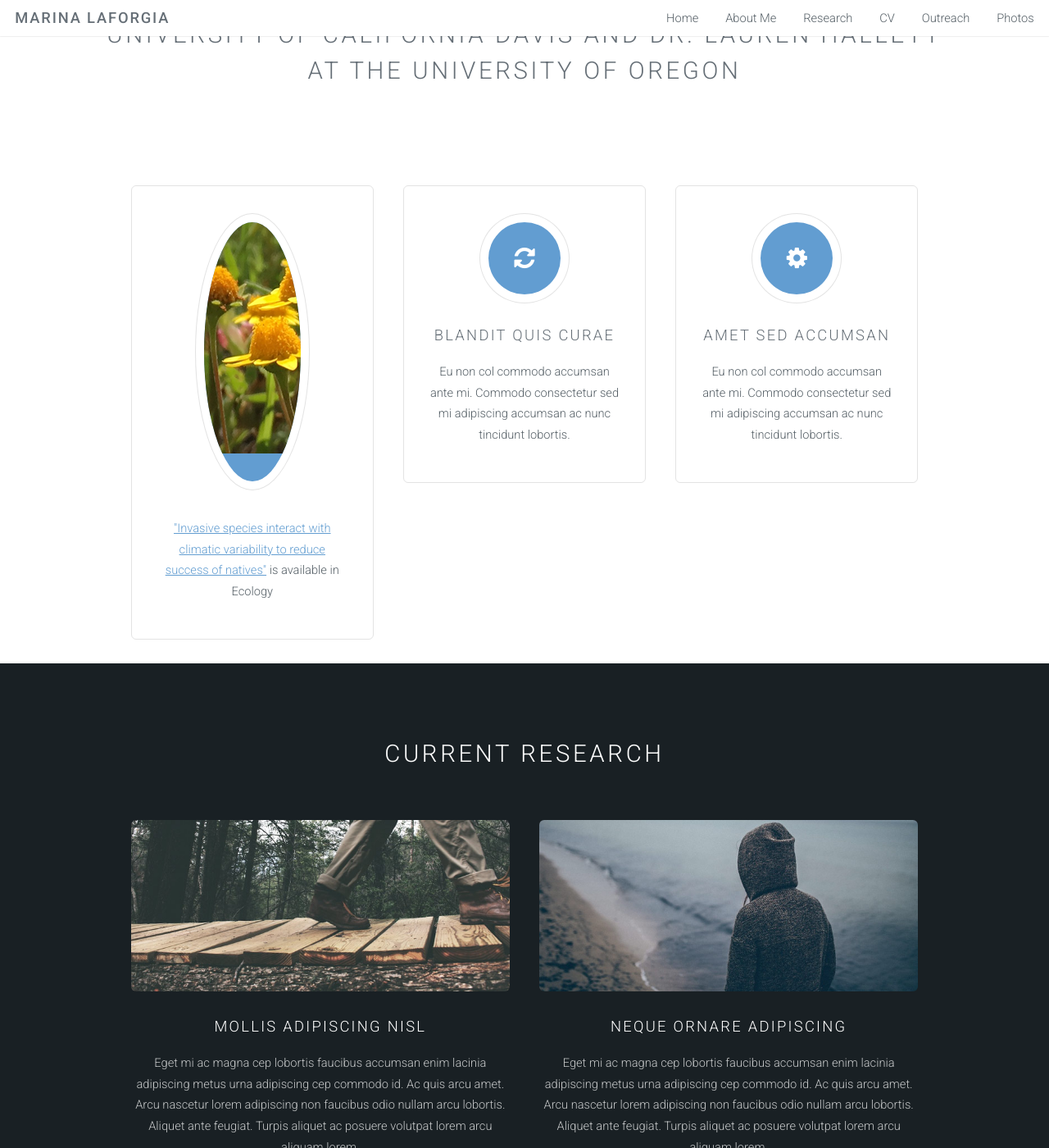
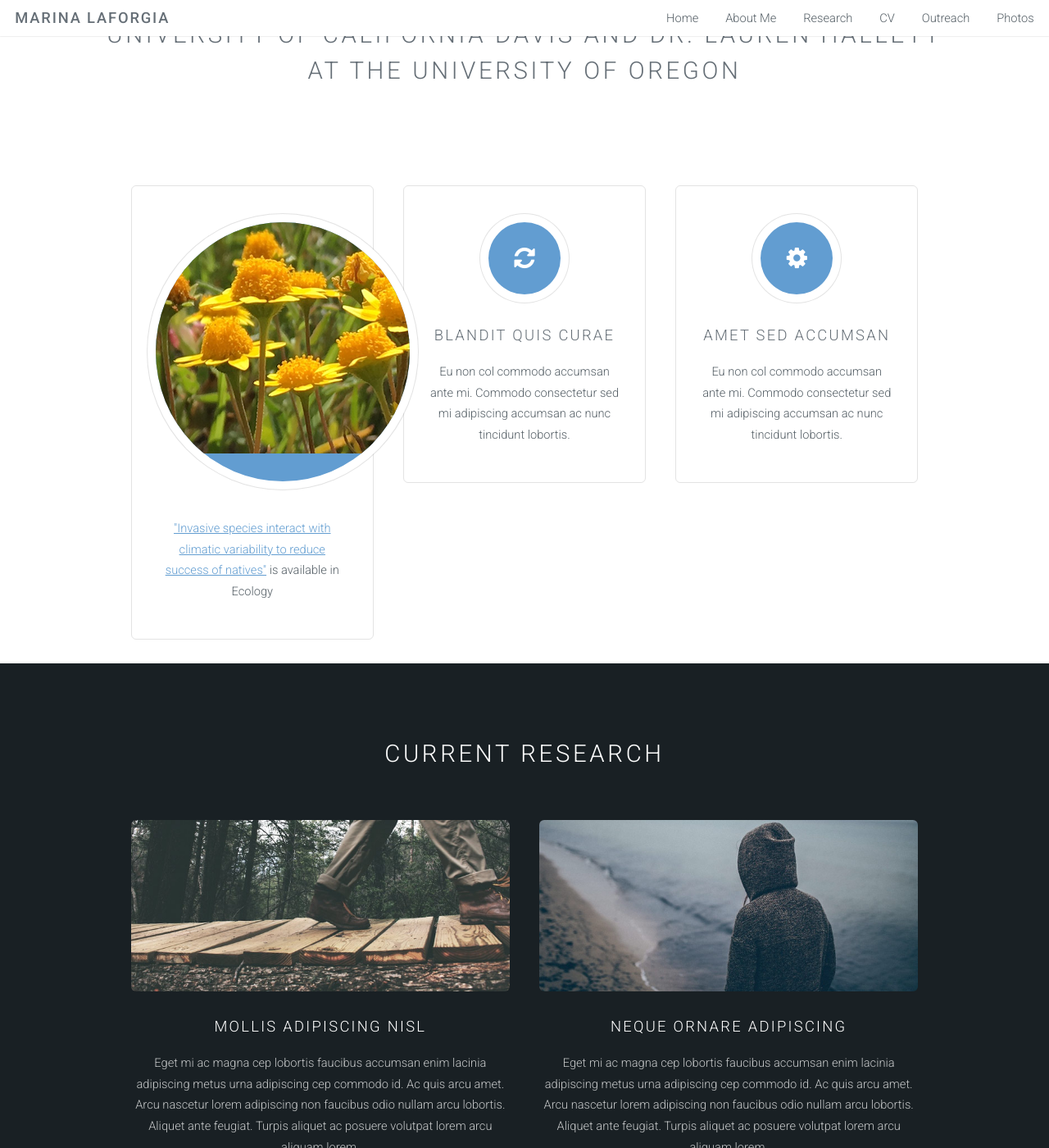
Before and after one commit to marinalaforgia/marinalaforgia.github.io, a Jekyll site: the page built from index.html, in a window 1280 px wide and 1400 px high, scrolled down 471 px. Shown: the whole window at 82% size. Built offline with Jekyll 4.4.1, drawn with Linux system fonts in a browser that asks for light colours.

Commit message:
Update style.css

```diff
--- a/css/style.css
+++ b/css/style.css
@@ -494,8 +494,8 @@
 			}
 
 		.image-cropper {
-		    width: 50%;
-		    height: 50%;
+		    width: auto;
+		    height: 100%;
 		    position: relative;
 		    overflow: hidden;
 		    border-radius: 50%;
```
